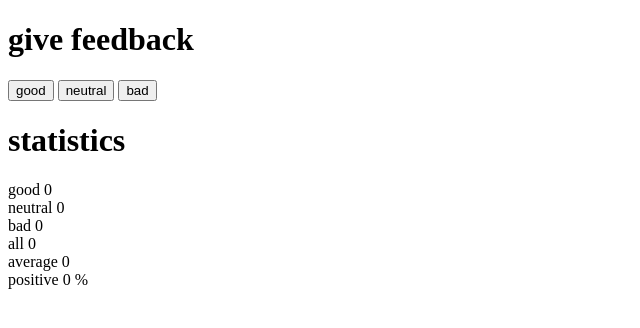
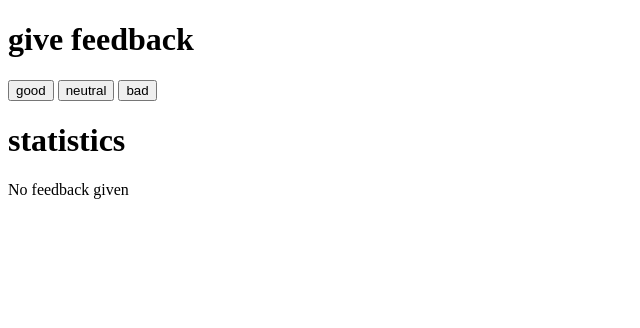
Before and after one commit to claudiainbytes/fullstackopen, a React (Vite) app in the folder part1/unicafe/: page / in a window 1280 px wide. Shown: the top 328 px of the page, without its empty margins (0-640 px from the left). Built offline with nearby package versions, Linux system fonts and the light colour scheme.

Commit message:
Part 1.6 Unicafe. Step 4. Add a conditional rendering in Statistics component

```diff
--- a/part1/unicafe/src/App.jsx
+++ b/part1/unicafe/src/App.jsx
@@ -4,13 +4,23 @@ import { useState } from 'react'
 const Button = ({name, handleClick}) => <button onClick={handleClick}>{name}</button>
 
 // Statistics component
-const Statistics = ({all, average, positive}) => {
+const Statistics = ({good, neutral, bad, all, average, positive}) => {
+  if(all == 0 ) {
+    return(
+      <>
+        No feedback given
+      </>
+     )
+  }
   return(
-      <>
+      <p>
+        good {good.collected} <br/>
+        neutral {neutral.collected} <br/>
+        bad {bad.collected} <br/>
         all {all} <br/>
         average {average} <br/>
         positive {positive} %
-      </>
+      </p>
   )
 }
 
@@ -84,7 +94,6 @@ const App = () => {
     setToAverage([good, neutral, newBad], newAll)
     setToPositive(good, newAll)
   }
-
   return (
     <div>
       <h1>give feedback</h1>
@@ -92,11 +101,7 @@ const App = () => {
       <Button name="neutral" handleClick={handleToNeutral}/>&nbsp;
       <Button name="bad" handleClick={handleToBad}/>&nbsp;
       <h1>statistics</h1>
-      <p>good {good.collected} <br/>
-         neutral {neutral.collected} <br/>
-         bad {bad.collected} <br/>
-         <Statistics all={all} average={average} positive={positive}/>
-      </p>
+      <Statistics good={good} neutral={neutral} bad={bad} all={all} average={average} positive={positive}/>
     </div>
   )
 }
```
